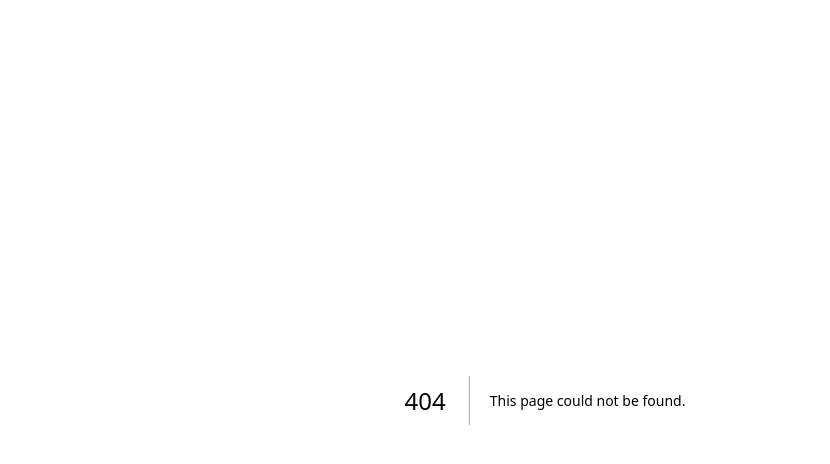
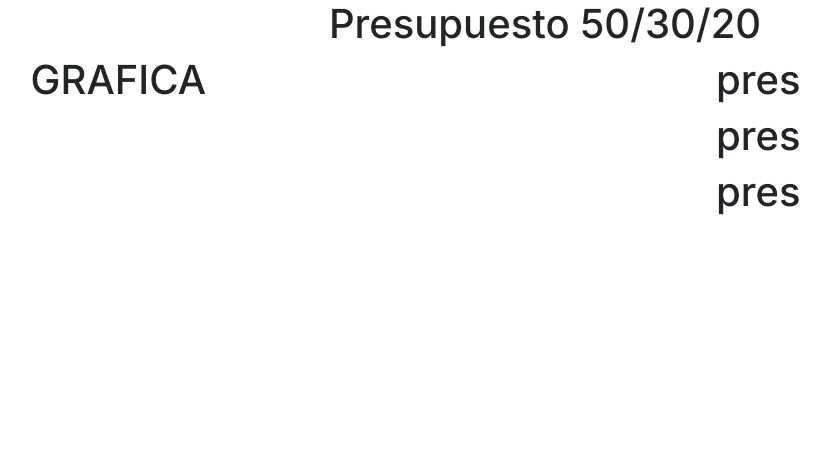
Before and after one commit to brandonruizmora/presupuesto503020, a Next.js app: page /prescindibles in a window 1280 px wide. Before the commit this address had no page. Shown: the top 464 px of the page, without its empty margins (95-925 px from the left). Built offline with nearby package versions, Linux system fonts and the light colour scheme.

Commit message:
Added first layout and pages needs, savings presc

```diff
--- /dev/null
+++ b/app/(general)/layout.tsx
@@ -0,0 +1,17 @@
+
+export default function General({
+    children
+}: {
+    children: React.ReactNode;
+}) {
+    return (
+        <main className="container-fluid text-center">
+            <div className="row">
+                <div className="col-12">
+                    <h1>Presupuesto 50/30/20</h1>
+                </div>
+                {children}
+            </div>
+        </main>
+    );
+}
--- /dev/null
+++ b/app/(general)/prescindibles/page.tsx
@@ -0,0 +1,16 @@
+export default function presupuesto() {
+  return (
+    <div className="col-12">
+      <div className="row">
+        <div className="col-12 col-md-4">
+          <h1>GRAFICA</h1>
+        </div>
+        <div className="col-12 col-md-8">
+          <h1>pres</h1>
+          <h1>pres</h1>
+          <h1>pres</h1>
+        </div>
+      </div>
+    </div>
+  )
+}
```
Also changed, not shown: app/(general)/ahorros/page.tsx (added, +16 -0 lines), app/(general)/necesidades/page.tsx (added, +16 -0 lines), app/(general)/presupuesto/page.tsx (added, +16 -0 lines), app/page.tsx (+0 -8 lines), app/presupuesto/page.tsx (deleted, +0 -19 lines).
